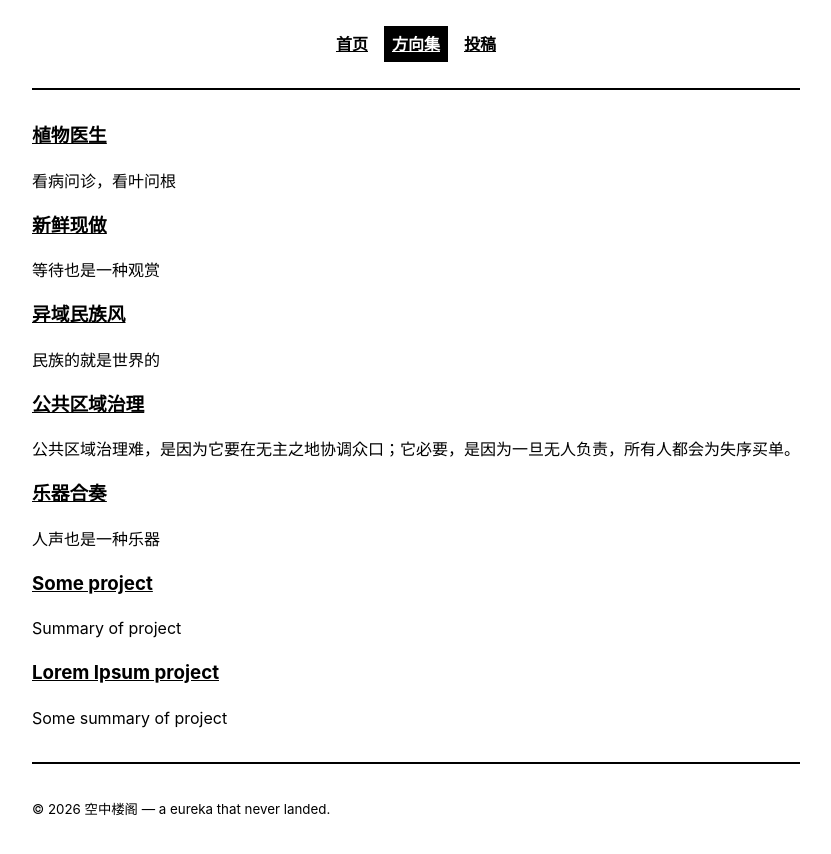
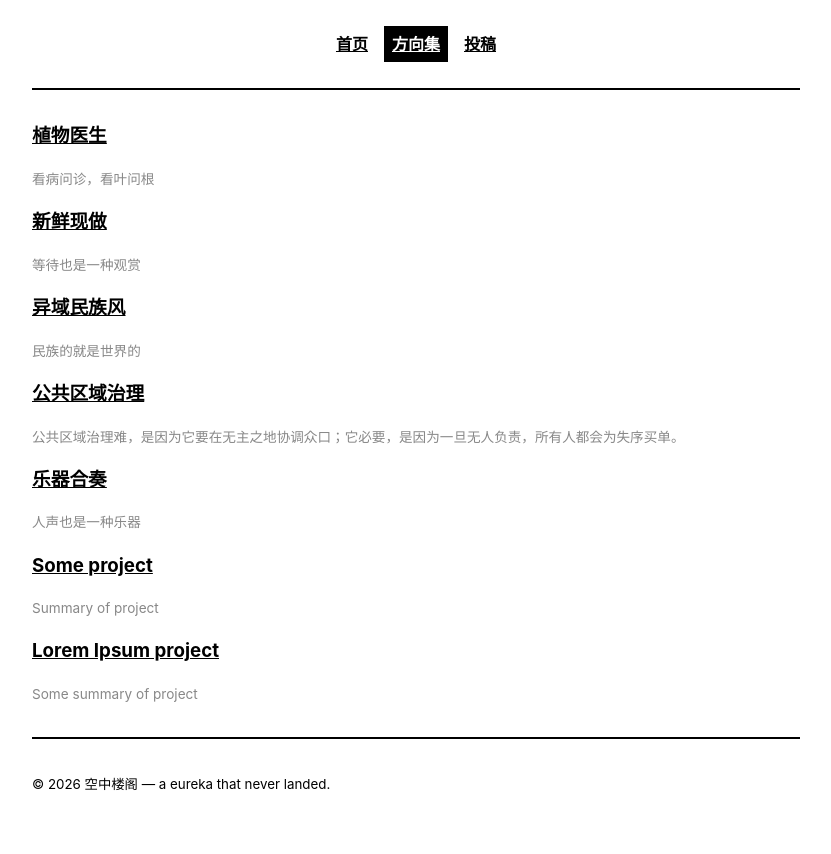
Before and after one commit to Yuilit/Yuilit.github.io, a Jekyll site: the page built from _pages/projects.md, in a window 1280 px wide. Shown: the top 854 px of the page, without its empty margins (224-1055 px from the left). Built offline with Jekyll 4.4.1, drawn with Linux system fonts in a browser that asks for light colours.

Commit message:
Update projects.html

```diff
--- a/_layouts/projects.html
+++ b/_layouts/projects.html
@@ -7,7 +7,7 @@ layout: default
   <h3><a href="{{ site.baseurl }}{{ project.url }}">
     {{ project.title }}
   </a></h3>
-  <p>{{ project.summary }}</p>
+  <p class="project-summary">{{ project.summary }}</p>
  <!--   <time class="date" datetime="{{ project.date | date_to_xmlschema }}">{{ project.date | date: "%Y" }} &middot; {{ project.category }}</time> -->
 </article>
 {% endfor %}
```
